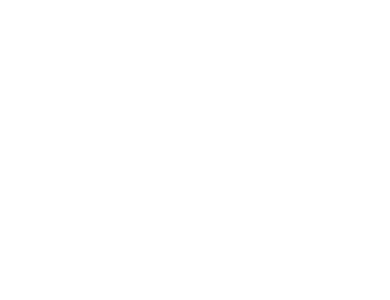
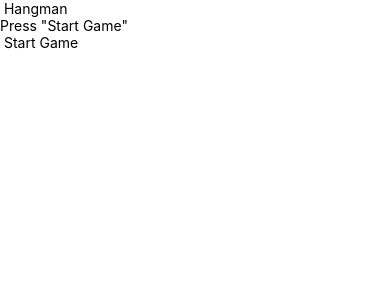
Before and after one commit to TejalKanti/hangman, a React Native app: screen / in a window 390 px wide. Shown: the top 300 px of the page. Built offline with nearby package versions, Linux system fonts and the light colour scheme.

Commit message:
text components added

```diff
--- a/App.tsx
+++ b/App.tsx
@@ -18,11 +18,31 @@
   const [gameWon, setGameWon] = useState<boolean>(false);
 
   return (
-    <View style={styles.container}>
+    <View>
+      <Text> Hangman</Text>
+      <Text>
+        { displayWord ? displayWord.split('').join('  ') : 'Press "Start Game"'}
+      </Text>
+      {
+        !displayWord ? (
+          <TouchableOpacity>
+            <Text> Start Game</Text>
+          </TouchableOpacity>
+        ) : gameOver ? (
+          <Text> Game Over! The word was {word}</Text>
+        ) : gameWon ? (
+          <Text> Game Won</Text>
+        ) : (
+          <Text> Remaining Guesses: {remainingGuesses}</Text>
+        )
+      }
+      <ScrollView>
+
+      </ScrollView>
 
     </View>
   );
-}
+};
 
 const styles = StyleSheet.create({
   container: {
```
